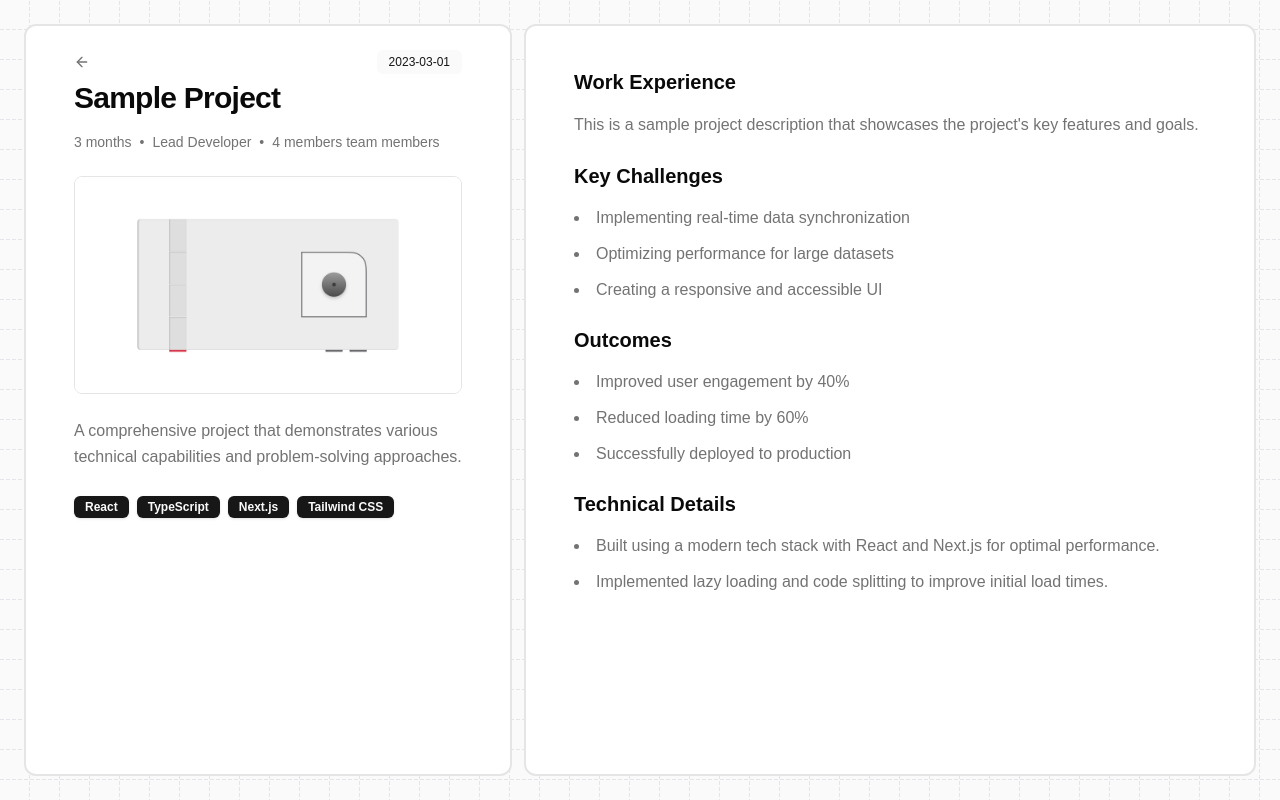
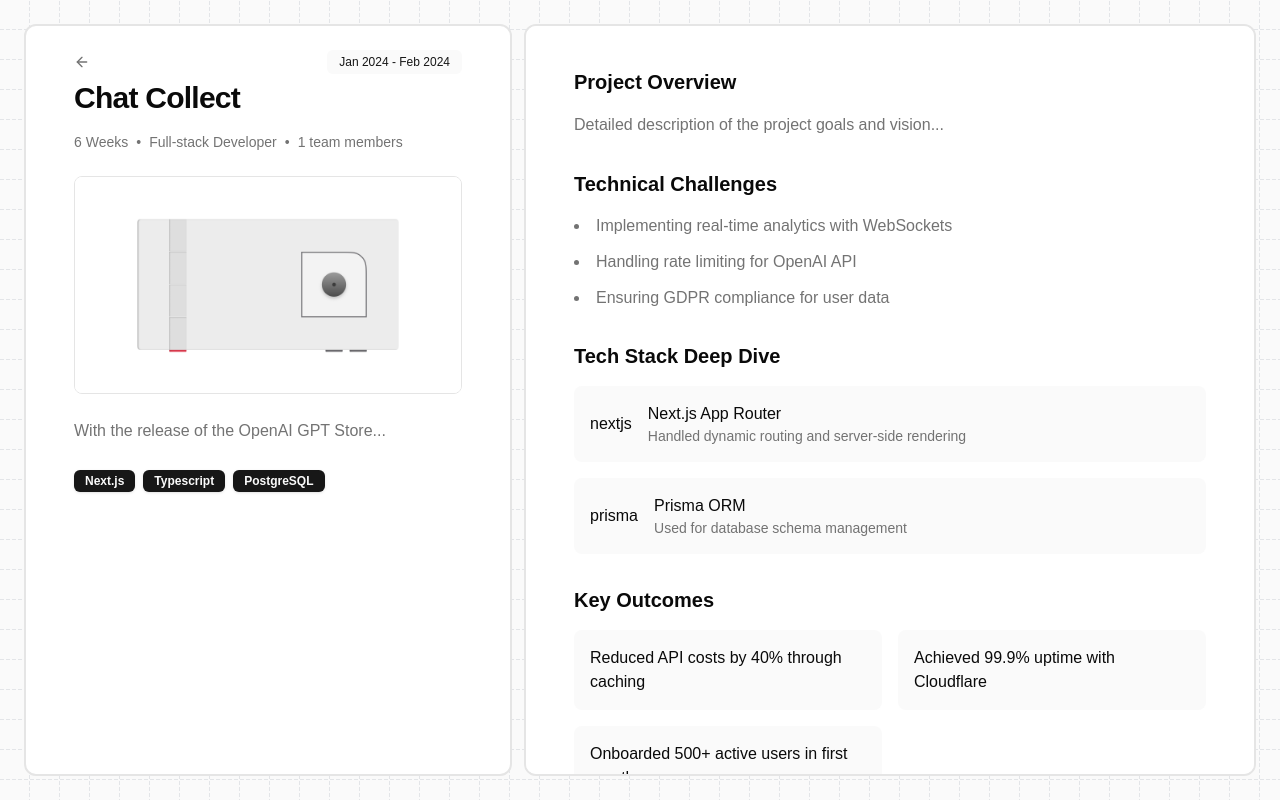
Before and after one commit to Aadhithya-D/aadhithya-d-portfolio, a Next.js app: page /projects/automatic-chat in a window 1280 px wide. Built offline with nearby package versions, Linux system fonts and the light colour scheme.

Commit message:
some improvments and project strcture changes

```diff
--- a/src/app/projects/[id]/page.tsx
+++ b/src/app/projects/[id]/page.tsx
@@ -3,38 +3,80 @@
 import { ProjectLeftSide } from "@/components/project-left-side";
 import { ProjectRightSide } from "@/components/project-right-side";
 import GridPattern from "@/components/ui/grid-pattern";
+import { Globe } from "lucide-react";
 
-const mockProject = {
-  id: "1",
-  title: "Sample Project",
-  date: "2023-03-01",
-  overview: "A comprehensive project that demonstrates various technical capabilities and problem-solving approaches.",
-  description: "This is a sample project description that showcases the project's key features and goals.",
-  technologies: ["React", "TypeScript", "Next.js", "Tailwind CSS"],
-  challenges: [
-    "Implementing real-time data synchronization",
-    "Optimizing performance for large datasets",
-    "Creating a responsive and accessible UI"
-  ],
-  outcomes: [
-    "Improved user engagement by 40%",
-    "Reduced loading time by 60%",
-    "Successfully deployed to production"
-  ],
-  timeline: "3 months",
-  role: "Lead Developer",
-  team: "4 members",
-  technicalDetails: [
-    {
-      title: "Architecture",
-      content: "Built using a modern tech stack with React and Next.js for optimal performance."
+type TechDetail = {
+  name: string;
+  description: string;
+  icon?: string;
+};
+
+const projects =
+  {
+    title: "Chat Collect",
+    href: "https://chatcollect.com",
+    dates: "Jan 2024 - Feb 2024",
+    active: true,
+    timeline: "6 Weeks",
+    role: "Full-stack Developer",
+    teamSize: "1",
+    overview: "With the release of the OpenAI GPT Store...",
+    technologies: ["Next.js", "Typescript", "PostgreSQL"],
+    media: {
+      type: "video",
+      url: "https://pub-83c5db439b40468498f97946200806f7.r2.dev/chat-collect.mp4",
+      alt: "Chat Collect Demo"
     },
-    {
-      title: "Performance Optimization",
-      content: "Implemented lazy loading and code splitting to improve initial load times."
-    }
-  ]
-};
+    sections: [
+      {
+        title: "Project Overview",
+        type: "paragraph",
+        content: "Detailed description of the project goals and vision..."
+      },
+      {
+        title: "Technical Challenges",
+        type: "list",
+        content: [
+          "Implementing real-time analytics with WebSockets",
+          "Handling rate limiting for OpenAI API",
+          "Ensuring GDPR compliance for user data"
+        ]
+      },
+      {
+        title: "Tech Stack Deep Dive",
+        type: "tech-stack",
+        content: [
+          {
+            name: "Next.js App Router",
+            description: "Handled dynamic routing and server-side rendering",
+            icon: "nextjs"
+          },
+          {
+            name: "Prisma ORM",
+            description: "Used for database schema management",
+            icon: "prisma"
+          }
+        ]
+      },
+      {
+        title: "Key Outcomes",
+        type: "grid",
+        content: [
+          "Reduced API costs by 40% through caching",
+          "Achieved 99.9% uptime with Cloudflare",
+          "Onboarded 500+ active users in first month"
+        ]
+      }
+    ],
+    links: [
+      {
+        type: "Website",
+        href: "https://chatcollect.com",
+        icon: <Globe className="size-3" />
+      }
+    ]
+  }
+
 
 export default function ProjectPage({  }: { params: { id: string } }) {
   return (
@@ -54,24 +96,19 @@ export default function ProjectPage({  }: { params: { id: string } }) {
               <div className="md:w-[40%] w-[100%] py-6">
                 <div className="h-full bg-background border-2 rounded-xl overflow-y-auto">
                   <ProjectLeftSide
-                    title={mockProject.title}
-                    date={mockProject.date}
-                    overview={mockProject.overview}
-                    technologies={mockProject.technologies}
-                    timeline={mockProject.timeline}
-                    role={mockProject.role}
-                    team={mockProject.team}
+                    title={projects.title}
+                    date={projects.dates}
+                    overview={projects.overview}
+                    technologies={projects.technologies}
+                    timeline={projects.timeline}
+                    role={projects.role}
+                    team={projects.teamSize}
                   />
                 </div>
               </div>
               <div className="md:w-[60%] w-[100%] py-6">
                 <div className="h-full bg-background rounded-xl border-2 overflow-y-auto">
-                  <ProjectRightSide
-                    description={mockProject.description}
-                    challenges={mockProject.challenges}
-                    outcomes={mockProject.outcomes}
-                    technicalDetails={mockProject.technicalDetails}
-                  />
+                  <ProjectRightSide sections={projects.sections as { title: string; type: "paragraph" | "list" | "tech-stack" | "grid"; content: string | string[] | TechDetail[]; }[]} />
                 </div>
               </div>
             </div>
@@ -79,7 +116,7 @@ export default function ProjectPage({  }: { params: { id: string } }) {
         </div>
       </div>
       <main className="p-2 sm:hidden">
-        <ProjectLeftSide
+        {/* <ProjectLeftSide
           title={mockProject.title}
           date={mockProject.date}
           overview={mockProject.overview}
@@ -93,7 +130,7 @@ export default function ProjectPage({  }: { params: { id: string } }) {
           challenges={mockProject.challenges}
           outcomes={mockProject.outcomes}
           technicalDetails={mockProject.technicalDetails}
-        />
+        /> */}
       </main>
     </div>
   );
--- a/src/components/project-right-side.tsx
+++ b/src/components/project-right-side.tsx
@@ -1,77 +1,73 @@
+// ProjectRightSide.tsx
 "use client";
 
 import BlurFade from "./magicui/blur-fade";
 
+const BLUR_FADE_DELAY = 0.4;
+
+
+type TechDetail = {
+  name: string;
+  description: string;
+  icon?: string;
+};
+
 interface ProjectRightSideProps {
-  description: string;
-  challenges: string[];
-  outcomes: string[];
-  technicalDetails?: {
+  sections: Array<{
     title: string;
-    content: string;
-  }[];
+    type: "paragraph" | "list" | "grid" | "tech-stack";
+    content: string | string[] | TechDetail[];
+  }>;
 }
-const BLUR_FADE_DELAY = 0.04;
 
-export function ProjectRightSide({
-  description,
-  challenges,
-  outcomes,
-  technicalDetails,
-}: ProjectRightSideProps) {
+export function ProjectRightSide({ sections }: ProjectRightSideProps) {
   return (
     <div className="space-y-8 p-12 mx-auto">
-      <div className="space-y-6">
-        <div className="space-y-4">
-          <BlurFade delay={BLUR_FADE_DELAY * 5}>
-            <h2 className="text-xl font-bold">Work Experience</h2>
-          </BlurFade>
-          <BlurFade delay={BLUR_FADE_DELAY * 6}>
-            <p className="text-muted-foreground leading-relaxed">{description}</p>
-          </BlurFade>
-        </div>
+      {sections.map((section, index) => (
+        <BlurFade key={section.title} delay={BLUR_FADE_DELAY * (5 + index)}>
+          <section className="space-y-4">
+            <h2 className="text-xl font-semibold">{section.title}</h2>
 
-        <div className="space-y-4">
-          <BlurFade delay={BLUR_FADE_DELAY * 7}>
-            <h2 className="text-xl font-semibold">Key Challenges</h2>
-          </BlurFade>
-          <BlurFade delay={BLUR_FADE_DELAY * 8}>
-            <ul className="space-y-3 list-disc list-inside text-muted-foreground">
-              {challenges.map((challenge, idx) => (
-                <li key={idx}>{challenge}</li>
-              ))}
-            </ul>
-          </BlurFade>
-        </div>
+            {section.type === 'paragraph' && (
+              <p className="text-muted-foreground leading-relaxed">
+                {section.content as string}
+              </p>
+            )}
 
-        <div className="space-y-4">
-          <BlurFade delay={BLUR_FADE_DELAY * 9}>
-            <h2 className="text-xl font-semibold">Outcomes</h2>
-          </BlurFade>
-          <BlurFade delay={BLUR_FADE_DELAY * 10}>
-            <ul className="space-y-3 list-disc list-inside text-muted-foreground">
-              {outcomes.map((outcome, idx) => (
-                <li key={idx}>{outcome}</li>
-              ))}
-            </ul>
-          </BlurFade>
-        </div>
-
-        {technicalDetails && (
-          <div className="space-y-4">
-            <BlurFade delay={BLUR_FADE_DELAY * 11}>
-              <h2 className="text-xl font-semibold">Technical Details</h2>
-            </BlurFade>
-            <BlurFade delay={BLUR_FADE_DELAY * 12}>
+            {section.type === 'list' && (
               <ul className="space-y-3 list-disc list-inside text-muted-foreground">
-                {technicalDetails.map((detail, idx) => (
-                  <li key={idx}>{detail.content}</li>
+                {(section.content as string[]).map((item, idx) => (
+                  <li key={idx}>{item}</li>
                 ))}
               </ul>
-            </BlurFade>
-          </div>
-        )}
-      </div>
+            )}
+
+            {section.type === 'grid' && (
+              <div className="grid grid-cols-1 md:grid-cols-2 gap-4">
+                {(section.content as string[]).map((item, idx) => (
+                  <div key={idx} className="p-4 rounded-lg bg-accent/50">
+                    {item}
+                  </div>
+                ))}
+              </div>
+            )}
+
+            {section.type === 'tech-stack' && (
+              <div className="grid grid-cols-1 gap-4">
+                {(section.content as TechDetail[]).map((tech, idx) => (
+                  <div key={idx} className="flex items-center gap-4 p-4 rounded-lg bg-accent/50">
+                    {tech.icon}
+                    <div>
+                      <h3 className="font-medium">{tech.name}</h3>
+                      <p className="text-sm text-muted-foreground">{tech.description}</p>
+                    </div>
+                  </div>
+                ))}
+              </div>
+            )}
+          </section>
+        </BlurFade>
+      ))}
     </div>
   );
 }
--- a/src/data/resume.tsx
+++ b/src/data/resume.tsx
@@ -158,9 +158,9 @@ export const DATA = {
           icon: <Icons.globe className="size-3" />,
         },
       ],
-      image: "",
+      image: "/device.png",
       video:
-        "https://pub-83c5db439b40468498f97946200806f7.r2.dev/chat-collect.mp4",
+        "",
     },
     {
       title: "Magic UI",
@@ -191,8 +191,8 @@ export const DATA = {
           icon: <Icons.github className="size-3" />,
         },
       ],
-      image: "",
-      video: "https://cdn.magicui.design/bento-grid.mp4",
+      image: "/device.png",
+      video: "",
     },
     {
       title: "llm.report",
@@ -224,8 +224,8 @@ export const DATA = {
           icon: <Icons.github className="size-3" />,
         },
       ],
-      image: "",
-      video: "https://cdn.llm.report/openai-demo.mp4",
+      image: "/device.png",
+      video: "",
     },
     {
       title: "Automatic Chat",
@@ -252,9 +252,9 @@ export const DATA = {
           icon: <Icons.globe className="size-3" />,
         },
       ],
-      image: "",
+      image: "/device.png",
       video:
-        "https://pub-83c5db439b40468498f97946200806f7.r2.dev/automatic-chat.mp4",
+        "",
     },
   ],
 } as const;
```
Also changed, not shown: src/components/left-side-main.tsx (+5 -5 lines), src/components/project-card.tsx (+17 -10 lines), src/components/right-side-main.tsx (+9 -10 lines).
